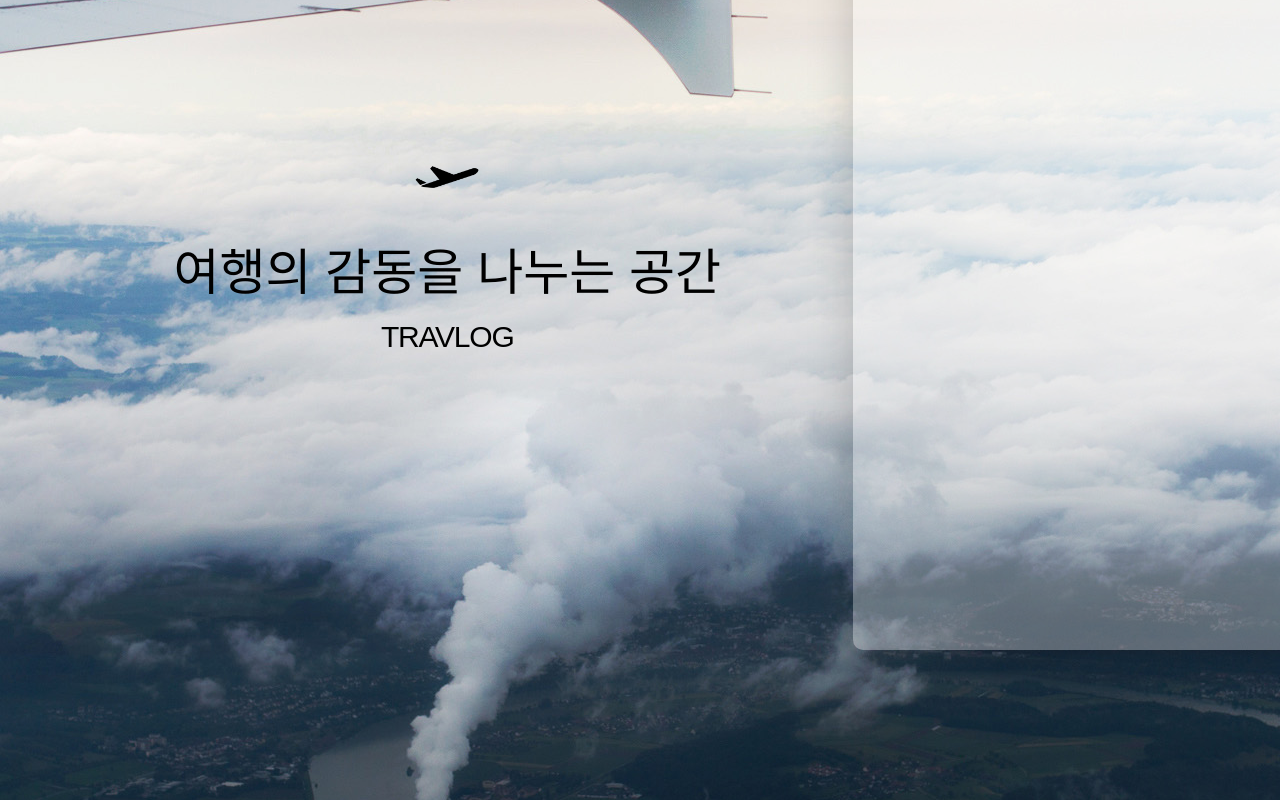
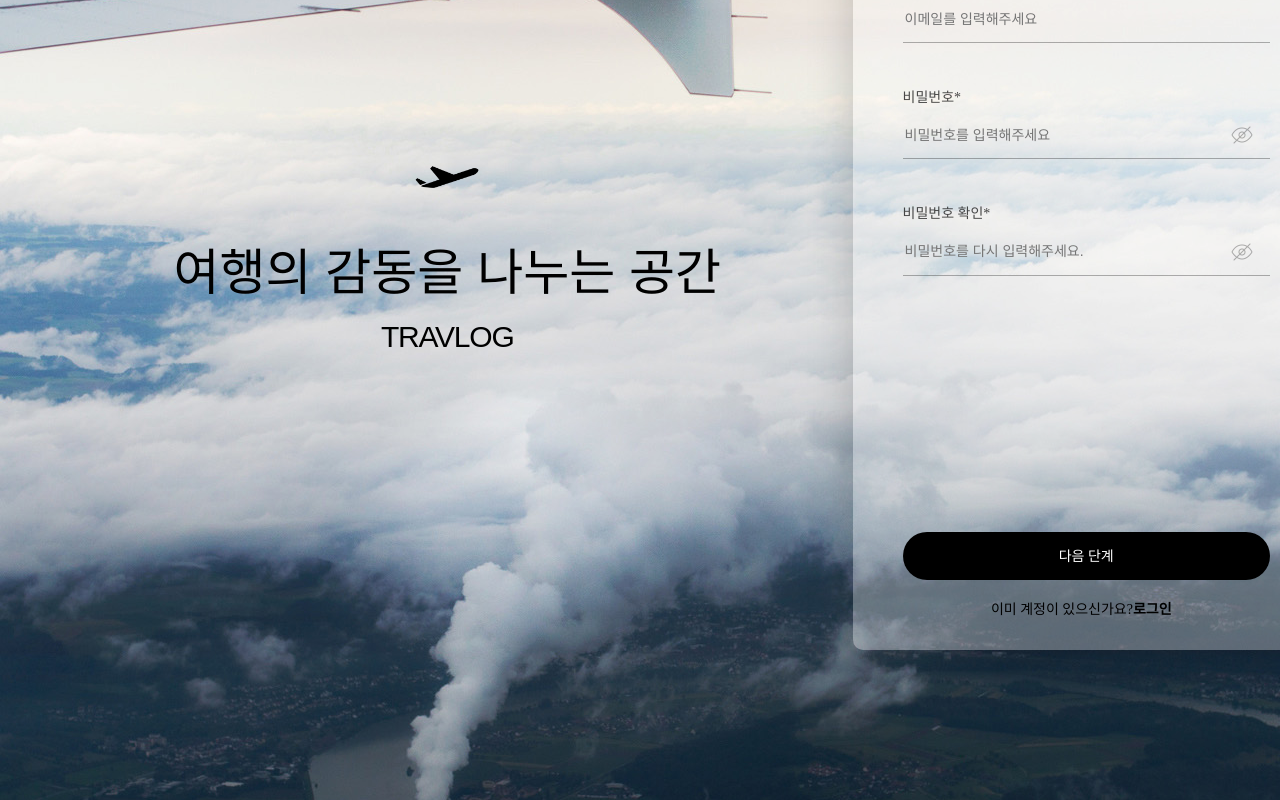
Before and after one commit to jouselon/Blog, a React (Create React App) app in the folder board-front/: page /auth in a window 1280 px wide. Both pictures are taken after a click on the element "회원가입". Shown: the part 318-1118 px from the top of the page. Built offline with nearby package versions, Linux system fonts and the light colour scheme; a web font is replaced by a local one.

Commit message:
회원가입 첫번째 페이지 완성

```diff
--- a/board-front/src/views/Authentication/index.tsx
+++ b/board-front/src/views/Authentication/index.tsx
@@ -167,11 +167,215 @@ export default function Authentication(){
 
     }
 
+
+
+
+
+
+
+
     //component : sign up card component
     const SignUpCard = () => {
+
+        //state : 이메일 요소 참조 상태
+        const emailRef = useRef<HTMLInputElement | null>(null);
+
+        //state : 비밀번호 요소 참조 상태
+        const passwordRef = useRef<HTMLInputElement | null>(null);
+
+        //state : 비밀번호 확인 요소 참조 상태
+        const passwordCheckRef = useRef<HTMLInputElement | null>(null);
+
+
+
+
+        //state : 페이지 번호 상태
+        const [page, setPage] = useState<1 | 2>(1);
+
+        //state : 이메일 상태
+        const [email, setEmail] = useState<string>('');
+        //state : 패스워드 상태
+        const [password, setPassword] = useState<string>('')
+        //state : 패스워드 확인 상태
+        const [passwordCheck, setPasswordCheck] = useState<string>('')
+
+
+        //state : 패스워드 타입 상태
+        const [passwordType, setPasswordType] = useState<'text' | 'password'>('password');
+        //state : 패스워드 타입 상태
+        const [passwordCheckType, setPasswordCheckType] = useState<'text' | 'password'>('password');
+
+
+        //state: 이메일 에러 상태
+        const [isEmailError, setEmailError] = useState<boolean>(false);
+        //state: 패스워드 에러 상태
+        const [isPasswordError, setPasswordError] = useState<boolean>(false);
+        //state: 패스워드 확인 에러 상태
+        const [isPasswordCheckError, setPasswordCheckError] = useState<boolean>(false);
+
+        //state: 이메일 에러 메시지 상태
+        const [emailErrorMessage, setEmailErrorMessage] = useState<string>('')
+        //state: 패스워드 에러 메시지 상태
+        const [passwordErrorMessage, setPasswordErrorMessage] = useState<string>('')
+        //state: 패스워드 확인 에러 메시지 상태
+        const [passwordCheckErrorMessage, setPasswordCheckErrorMessage] = useState<string>('')
+
+
+        //state : 패스워드 버튼 아이콘 상태
+        const [passwordButtonIcon, setPasswordButtonIcon] = useState<'eye-light-off-icon' | 'eye-light-on-icon'>('eye-light-off-icon');
+        //state : 패스워드 확인 버튼 아이콘 상태
+        const [passwordCheckButtonIcon, setPasswordCheckButtonIcon] = useState<'eye-light-off-icon' | 'eye-light-on-icon'>('eye-light-off-icon');
+
+
+
+
+        //event handler : 이메일 변경 이벤트 처리
+        const onEmailChangeHandler = (event : ChangeEvent<HTMLInputElement>) => {
+            const {value} = event.target;
+            setEmail(value);
+        }
+
+        //event handler : 비밀번호 변경 이벤트 처리
+        const onPasswordChangeHandler = (event : ChangeEvent<HTMLInputElement>) => {
+            const {value} = event.target;
+            setPassword(value);
+        }
+
+        //event handler : 비밀번호 확인 변경 이벤트 처리
+        const onPasswordCheckChangeHandler = (event : ChangeEvent<HTMLInputElement>) => {
+            const {value} = event.target;
+            setPasswordCheck(value);
+        }
+
+
+
+        //event handler: 패스워드 버튼 클릭 이벤트 처리
+        const onPasswordButtonClickHandler = () => {
+            if (passwordButtonIcon === 'eye-light-off-icon'){
+                setPasswordButtonIcon('eye-light-on-icon');
+                setPasswordType('text')
+            }
+            else{
+                setPasswordButtonIcon('eye-light-off-icon');
+                setPasswordType('password')
+            }
+        }
+
+        // 이벤트 핸들러: 패스워드 확인 버튼 클릭 이벤트 처리
+        const onPasswordCheckButtonClickHandler = () => {
+            if (passwordCheckButtonIcon === 'eye-light-off-icon'){
+                setPasswordCheckButtonIcon('eye-light-on-icon');
+                setPasswordCheckType('text');
+            } else {
+                setPasswordCheckButtonIcon('eye-light-off-icon');
+                setPasswordCheckType('password');
+            }
+        }
+
+
+
+        //event handler : 다음 단계 버튼 클릭 이벤트 처리
+        const onNextButtonClickHandler = () => {
+            const emailPattern = /^[a-zA-Z0-9]*@([-.]?[a-zA-Z0-9])*\.[a-zA-z]{2,4}$/
+            const isEmailPattern = emailPattern.test(email);
+            if (!isEmailPattern) {
+                setEmailError(true);
+                setEmailErrorMessage('이메일 주소 포맷이 맞지 않습니다.')
+            }
+            const isCheckedPassword = password.trim().length >= 8;
+            if (!isCheckedPassword) {
+                setPasswordError(true)
+                setPasswordErrorMessage('비밀번호는 8자이상 입력해주세요.')
+            }
+            const isEqualPassword = password === passwordCheck;
+            if (!isEqualPassword) {
+                setPasswordCheckError(true);
+                setPasswordCheckErrorMessage('비밀번호가 일치하지 않습니다.')
+            }
+            if (!isEmailPattern || !isCheckedPassword || !isEqualPassword) return;
+            setPage(2);
+        }
+
+
+
+        //event handler : 이메일 키 다운 이벤트 처리
+        const onEmailKeyDownHandler = (event : KeyboardEvent<HTMLInputElement>) => {
+            if (event.key !== 'Enter') return;
+            if (!passwordRef.current) return;
+            passwordRef.current.focus();
+        }
+
+        //event handler : 패스워드 키 다운 이벤트 처리
+        const onPasswordKeyDownHandler = (event : KeyboardEvent<HTMLInputElement>) => {
+            if (event.key !== 'Enter') return;
+            if (!passwordCheckRef.current) return;
+            passwordCheckRef.current.focus();
+        }
+
+        //event handler : 패스워드 확인 키 다운 이벤트 처리
+        const onPasswordCheckKeyDownHandler = (event : KeyboardEvent<HTMLInputElement>) => {
+            if (event.key !== 'Enter') return;
+            onNextButtonClickHandler();
+        }
+
+
+
         //render : sign up card 컴포넌트 렌더링
         return (
-            <div className='auth-card'></div>
+            <div className='auth-card'>
+                <div className='auth-card-box'>
+                    <div className='auth-card-top'>
+                        <div className='auth-card-title-box'>
+                            <div className='auth-card-title'>{'회원가입'}</div>
+                            <div className='auth-card-page'>{`${page} / 2`}</div>
+                        </div>
+                        <InputBox ref={emailRef}
+                                  label='이메일*'
+                                  type='text'
+                                  placeholder={'이메일를 입력해주세요'}
+                                  error={isEmailError}
+                                  message={emailErrorMessage}
+                                  value={email}
+                                  onChange={onEmailChangeHandler}
+                                  onKeyDown={onEmailKeyDownHandler}
+                        />
+
+                        <InputBox ref={passwordRef}
+                                  label='비밀번호*'
+                                  type={passwordType}
+                                  placeholder={'비밀번호를 입력해주세요'}
+                                  icon={passwordButtonIcon}
+                                  error={isPasswordError}
+                                  message={passwordErrorMessage}
+                                  value={password}
+                                  onChange={onPasswordChangeHandler}
+                                  onButtonClick={onPasswordButtonClickHandler}
+                                  onKeyDown={onPasswordKeyDownHandler}
+                        />
+
+                        <InputBox ref={passwordCheckRef}
+                                  label='비밀번호 확인*'
+                                  type={passwordCheckType}
+                                  placeholder={'비밀번호를 다시 입력해주세요.'}
+                                  icon={passwordCheckButtonIcon}
+                                  error={isPasswordCheckError}
+                                  message={passwordCheckErrorMessage}
+                                  value={passwordCheck}
+                                  onChange={onPasswordCheckChangeHandler}
+                                  onButtonClick={onPasswordCheckButtonClickHandler}
+                                  onKeyDown={onPasswordCheckKeyDownHandler}
+                        />
+                    </div>
+                    <div className='auth-card-bottom'>
+                        <div className='black-large-full-button' onClick={onNextButtonClickHandler}>{'다음 단계'}</div>
+                        <div className ='auth-description-box'>
+                            <div className='auth-description'>{'이미 계정이 있으신가요?'}
+                            <span className='auth-description-link'>{'로그인'}</span>
+                            </div>
+                        </div>
+                    </div>
+                </div>
+            </div>
         );
     };
 
```
